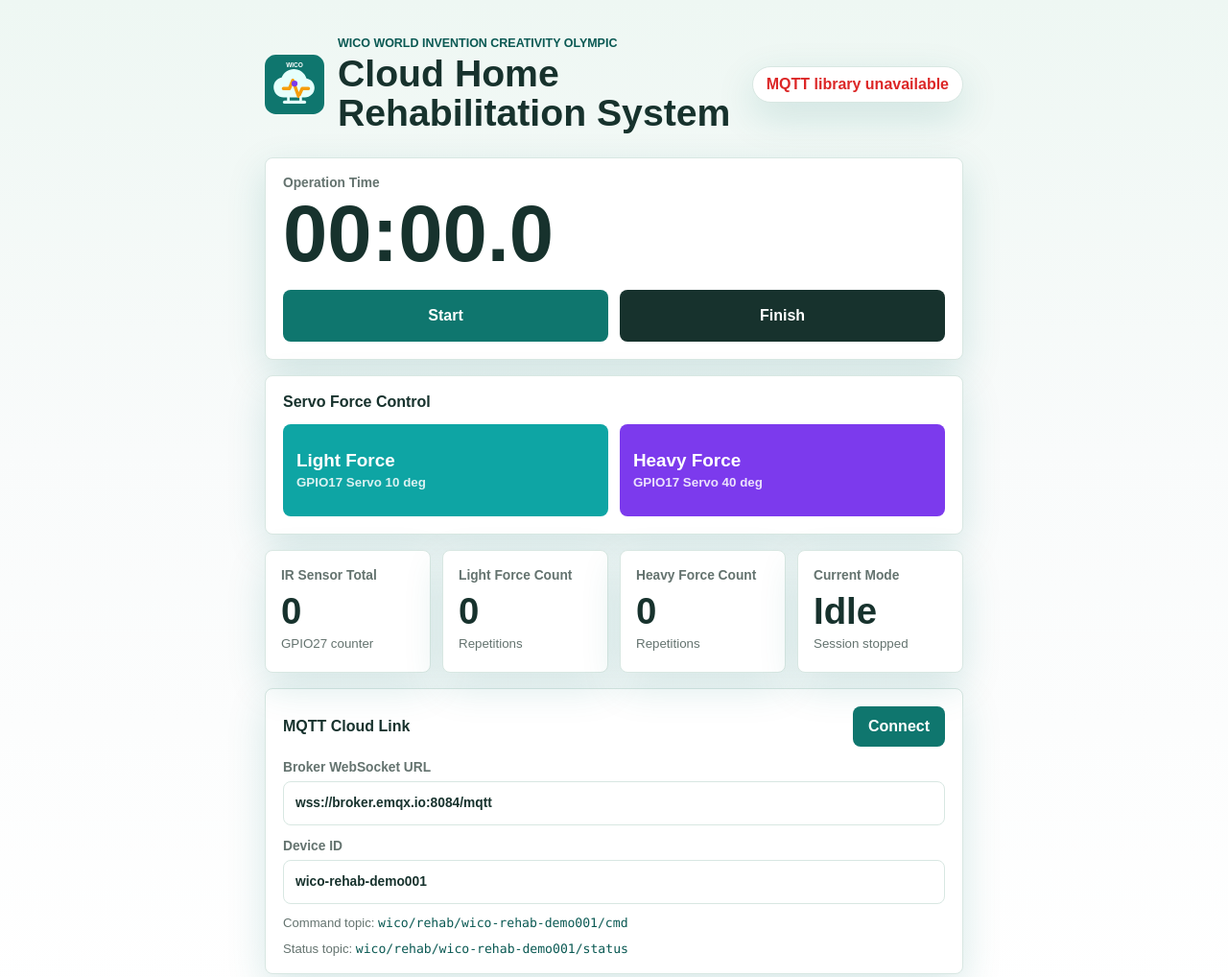
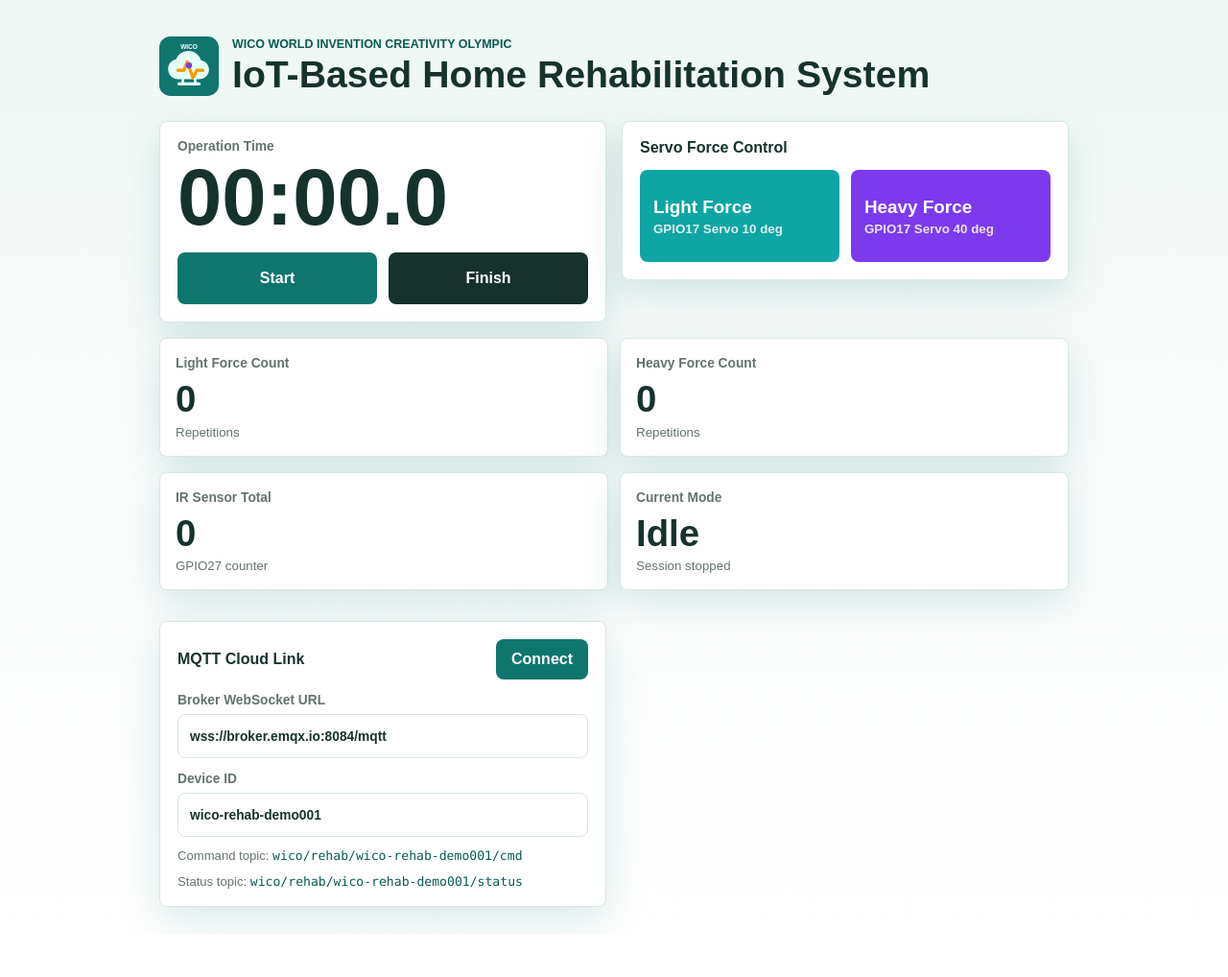
Before and after one commit to DL-Cheng/WICO, a plain HTML site: page index.html in a window 1280 px wide. Shown: the top 1018 px of the page at 96% size. After the commit the page ends 973 px from the top, so only its background shows below. Drawn offline with Linux system fonts and the light colour scheme.

Commit message:
Add files via upload

```diff
--- a/app.js
+++ b/app.js
@@ -13,7 +13,6 @@ const state = {
 };
 
 const elements = {
-  connectionStatus: document.querySelector("#connectionStatus"),
   timerDisplay: document.querySelector("#timerDisplay"),
   startButton: document.querySelector("#startButton"),
   finishButton: document.querySelector("#finishButton"),
@@ -54,10 +53,8 @@ function updateTopics() {
   elements.statusTopic.textContent = topics.status;
 }
 
-function setConnectionStatus(text, connected) {
+function setConnectionStatus(_text, connected) {
   state.connected = connected;
-  elements.connectionStatus.textContent = text;
-  elements.connectionStatus.classList.toggle("connected", connected);
   elements.connectButton.textContent = connected ? "Reconnect" : "Connect";
 }
 
--- a/index.html
+++ b/index.html
@@ -4,8 +4,8 @@
     <meta charset="utf-8">
     <meta name="viewport" content="width=device-width, initial-scale=1">
     <meta name="theme-color" content="#0f766e">
-    <meta name="description" content="WICO Cloud Home Rehabilitation System dashboard for ESP32 servo control and IR sensor counting.">
-    <title>WICO Cloud Home Rehabilitation</title>
+    <meta name="description" content="WICO IoT-Based Home Rehabilitation System dashboard for ESP32 servo control and IR sensor counting.">
+    <title>WICO IoT-Based Home Rehabilitation</title>
     <link rel="manifest" href="manifest.webmanifest">
     <link rel="icon" href="assets/icon.svg" type="image/svg+xml">
     <link rel="apple-touch-icon" href="assets/icon-192.png">
@@ -20,12 +20,12 @@
           <img class="app-icon" src="assets/icon.svg" alt="Rehabilitation system icon">
           <div>
             <p class="competition">WICO World Invention Creativity Olympic</p>
-            <h1>Cloud Home Rehabilitation System</h1>
+            <h1>IoT-Based Home Rehabilitation System</h1>
           </div>
         </div>
-        <div class="status-pill" id="connectionStatus" aria-live="polite">Disconnected</div>
       </header>
 
+      <div class="content-grid">
         <section class="session-panel" aria-label="Rehabilitation session">
           <div class="timer-block">
             <span class="label">Operation Time</span>
@@ -34,16 +34,6 @@
           <div class="session-actions">
             <button class="primary-action" id="startButton" type="button">Start</button>
             <button class="secondary-action" id="finishButton" type="button">Finish</button>
-        </div>
-      </section>
-
-      <section class="encouragement hidden" id="encouragementPanel" aria-live="polite">
-        <div class="badge-art" aria-hidden="true">
-          <span></span>
-        </div>
-        <div>
-          <h2>Excellent Work!</h2>
-          <p>Your rehabilitation session is complete. Keep moving forward.</p>
           </div>
         </section>
 
@@ -61,12 +51,7 @@
           </div>
         </section>
 
-      <section class="dashboard" aria-label="Sensor dashboard">
-        <article class="metric">
-          <span class="metric-label">IR Sensor Total</span>
-          <strong id="totalCount">0</strong>
-          <small>GPIO27 counter</small>
-        </article>
+        <section class="dashboard-group" aria-label="Force count dashboard">
           <article class="metric">
             <span class="metric-label">Light Force Count</span>
             <strong id="lightCount">0</strong>
@@ -76,6 +61,14 @@
             <span class="metric-label">Heavy Force Count</span>
             <strong id="heavyCount">0</strong>
             <small>Repetitions</small>
+          </article>
+        </section>
+
+        <section class="dashboard-group" aria-label="Sensor summary dashboard">
+          <article class="metric">
+            <span class="metric-label">IR Sensor Total</span>
+            <strong id="totalCount">0</strong>
+            <small>GPIO27 counter</small>
           </article>
           <article class="metric">
             <span class="metric-label">Current Mode</span>
@@ -100,6 +93,17 @@
           <p class="topic-line">Command topic: <code id="commandTopic">wico/rehab/wico-rehab-demo001/cmd</code></p>
           <p class="topic-line">Status topic: <code id="statusTopic">wico/rehab/wico-rehab-demo001/status</code></p>
         </section>
+      </div>
+
+      <section class="encouragement hidden" id="encouragementPanel" aria-live="polite">
+        <div class="badge-art" aria-hidden="true">
+          <span></span>
+        </div>
+        <div>
+          <h2>Excellent Work!</h2>
+          <p>Your rehabilitation session is complete. Keep moving forward.</p>
+        </div>
+      </section>
     </main>
   </body>
 </html>
--- a/styles.css
+++ b/styles.css
@@ -38,7 +38,7 @@ button {
 
 .app-shell {
   width: 100%;
-  max-width: 760px;
+  max-width: 980px;
   margin: 0 auto;
   padding: 18px 16px 28px;
 }
@@ -47,6 +47,13 @@ button {
   display: grid;
   gap: 16px;
   padding: 20px 0 10px;
+}
+
+.content-grid {
+  display: grid;
+  grid-template-columns: repeat(2, minmax(0, 1fr));
+  gap: 16px;
+  align-items: start;
 }
 
 .brand-row {
@@ -88,21 +95,7 @@ h2 {
   font-size: 1rem;
 }
 
-.status-pill {
-  justify-self: start;
-  min-height: 36px;
-  padding: 9px 14px;
-  border: 1px solid var(--line);
-  border-radius: 999px;
-  background: var(--panel);
-  color: var(--danger);
-  font-weight: 800;
-  box-shadow: var(--shadow);
-}
 
-.status-pill.connected {
-  color: var(--primary-dark);
-}
 
 .session-panel,
 .control-panel,
@@ -258,11 +251,16 @@ h2 {
   transform: translate(-50%, -50%);
 }
 
-.dashboard {
+.dashboard-group {
   display: grid;
-  grid-template-columns: 1fr 1fr;
+  grid-template-columns: repeat(2, minmax(0, 1fr));
   gap: 12px;
-  margin-top: 16px;
+  margin-top: 0;
+  grid-column: 1 / -1;
+}
+
+.dashboard-group .metric {
+  min-height: 116px;
 }
 
 .metric {
@@ -335,12 +333,15 @@ code {
 
 @media (min-width: 680px) {
   .hero {
-    grid-template-columns: 1fr auto;
+    grid-template-columns: 1fr;
     align-items: center;
   }
+}
 
+@media (max-width: 640px) {
+  .content-grid,
   .dashboard {
-    grid-template-columns: repeat(4, 1fr);
+    grid-template-columns: 1fr;
   }
 }
 
```
Lines whose indentation alone changed are shown as unchanged.
